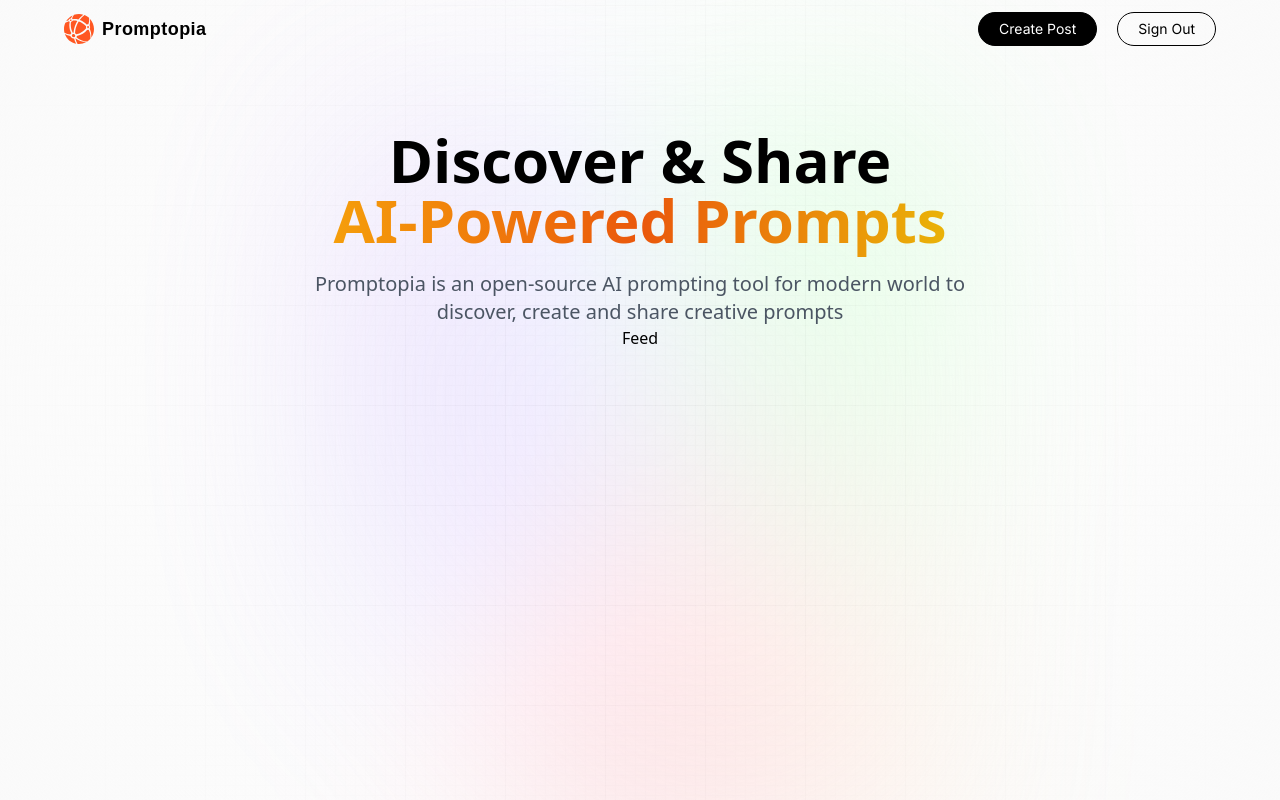
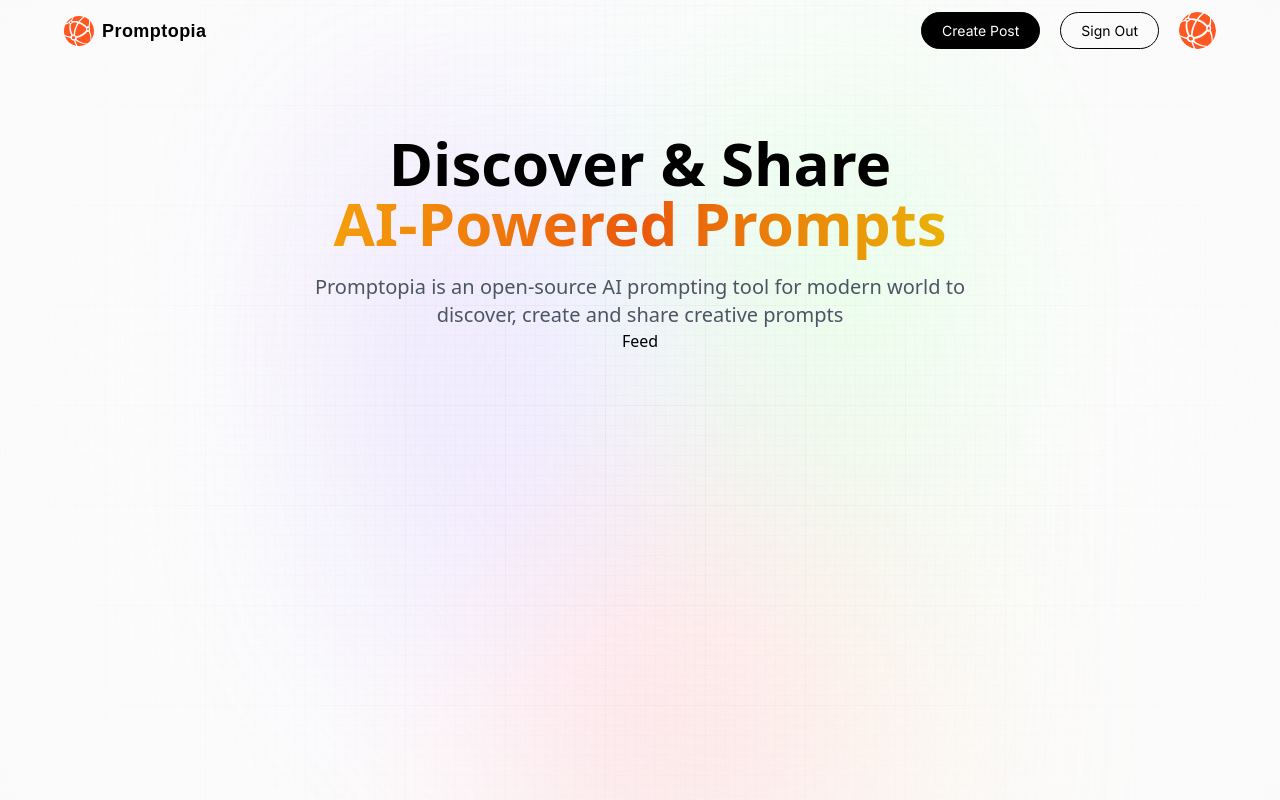
Before and after one commit to Philippe35507/jsm-shared-prompts, a Next.js app: page / in a window 1280 px wide. Built offline with nearby package versions, Linux system fonts and the light colour scheme.

Commit message:
Desktop navigation: user image
logo.svg for now

```diff
--- a/components/Nav.jsx
+++ b/components/Nav.jsx
@@ -30,6 +30,15 @@ const Nav = () => {
             <button type="button" onClick={signOut} className="outline_btn">
               Sign Out
             </button>
+            <Link href="/profile">
+              <Image
+                src="/assets/images/logo.svg"
+                width={37}
+                height={37}
+                className="rounded-full"
+                alt="profile"
+              />
+            </Link>
           </div>
         ) : (
           <></>
```
